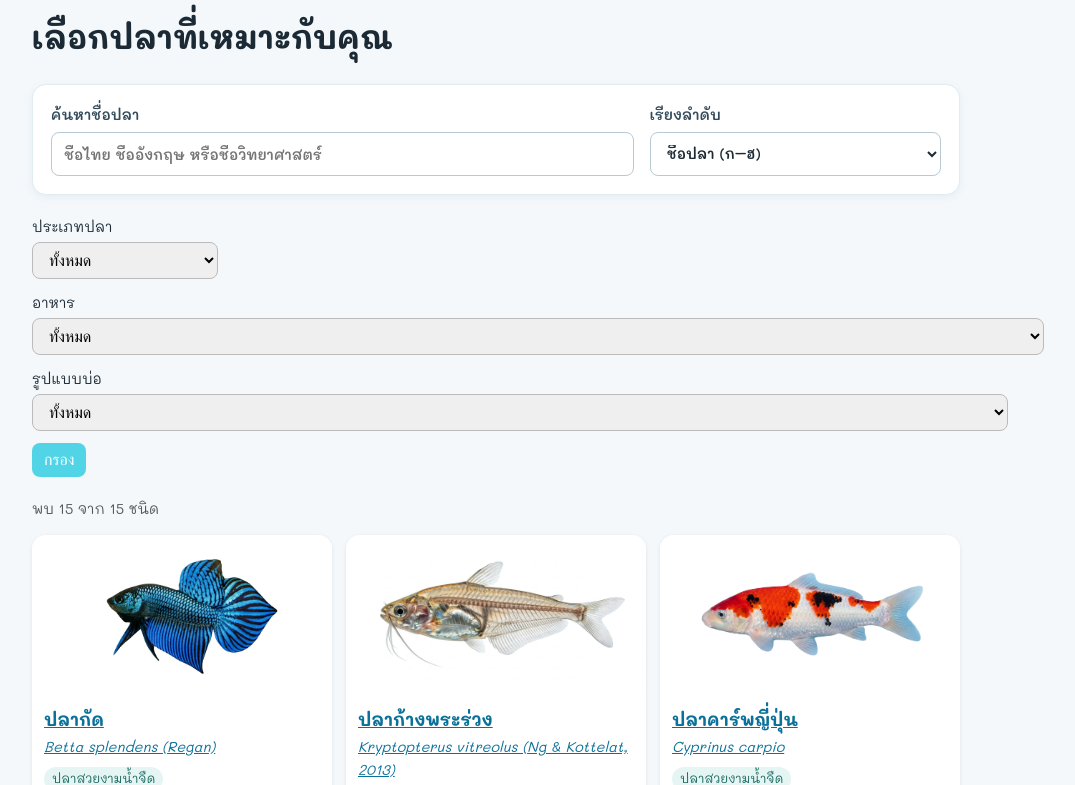
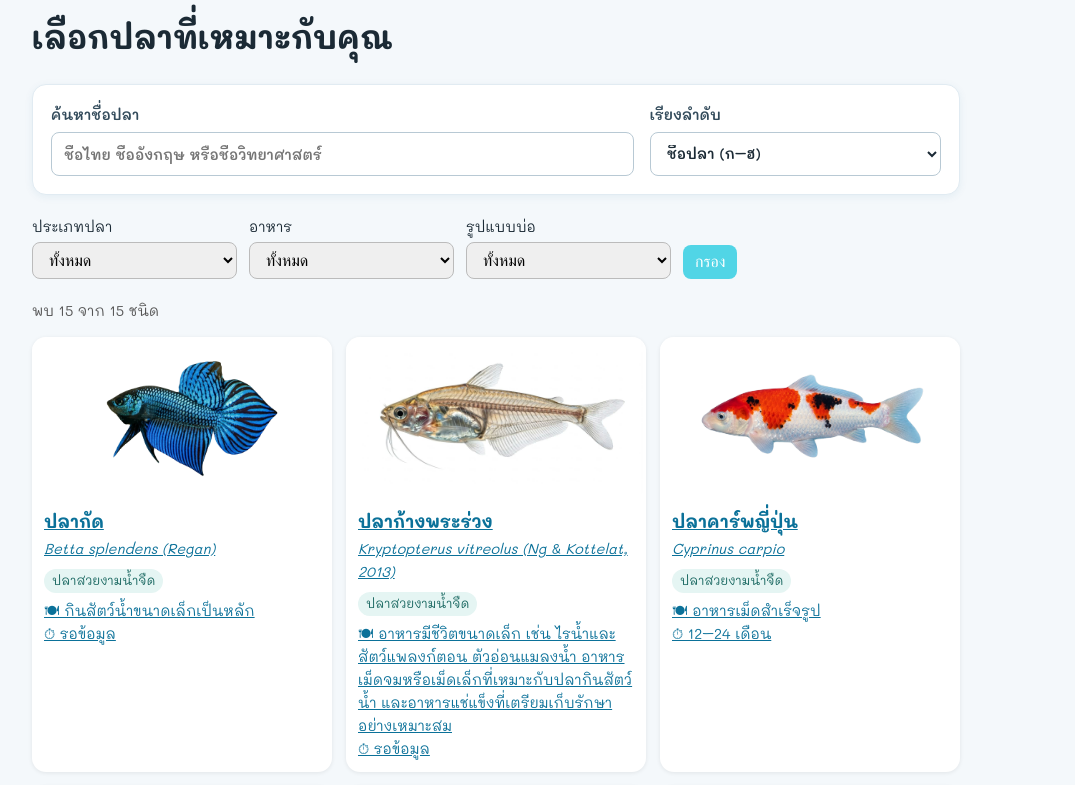
Before and after one commit to GaaFiw/find-fish, a Flask app: page /filter in a window 1280 px wide. Shown: the part 114-899 px from the top of the page, without its empty margins (144-1219 px from the left). Run offline with Flask 3, Linux system fonts and the light colour scheme.

Commit message:
Align fish filter field widths

```diff
--- a/static/css/style.css
+++ b/static/css/style.css
@@ -66,8 +66,9 @@ figcaption { font-size: 0.8rem; color: #5a6b76; }
 .filter-controls input, .filter-controls select { width: 100%; min-height: 44px; padding: 9px 12px; border: 1px solid #b8c9d4; border-radius: 8px; background: #fff; color: #1b2a35; font: inherit; }
 .filter-controls input:focus, .filter-controls select:focus { outline: 3px solid rgba(30, 111, 184, .2); border-color: #1e6fb8; }
 .filter-form { display: flex; flex-wrap: wrap; gap: 12px; align-items: flex-end; margin: 16px 0; }
-.filter-form label { display: flex; flex-direction: column; font-size: 0.9rem; gap: 4px; }
+.filter-form label { display: flex; flex: 0 1 205px; flex-direction: column; min-width: 0; font-size: 0.9rem; gap: 4px; }
 .filter-form select, .filter-form button { padding: 8px 12px; font-size: 1rem; border-radius: 8px; border: 1px solid #bbb; }
+.filter-form select { width: 100%; }
 .filter-form button { background: #51d5e6; color: #fff; border: none; cursor: pointer; }
 .filter-form .clear { font-size: 0.9rem; align-self: center; }
 .filter-form + .count { margin-top: 20px; }
```
